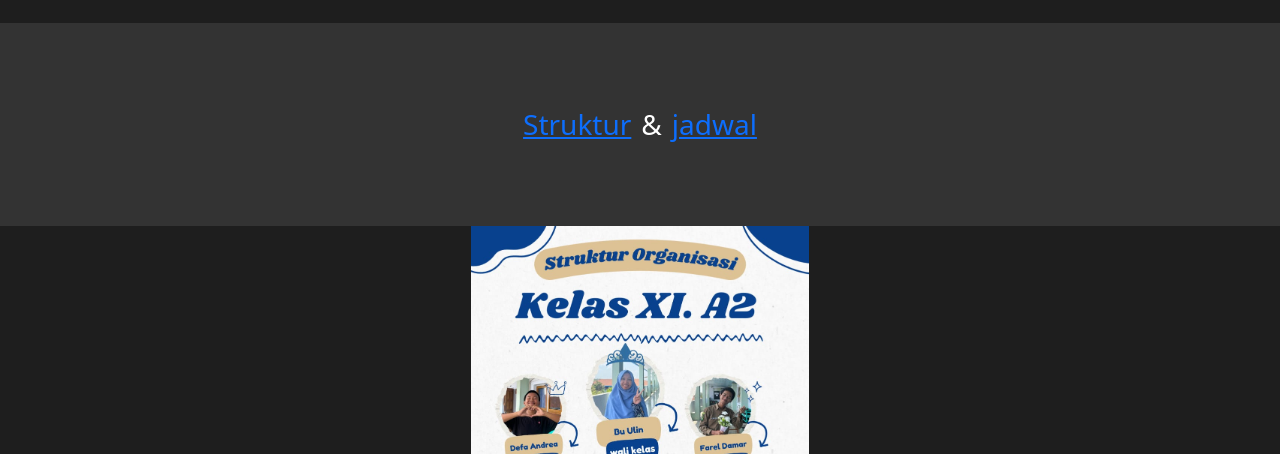
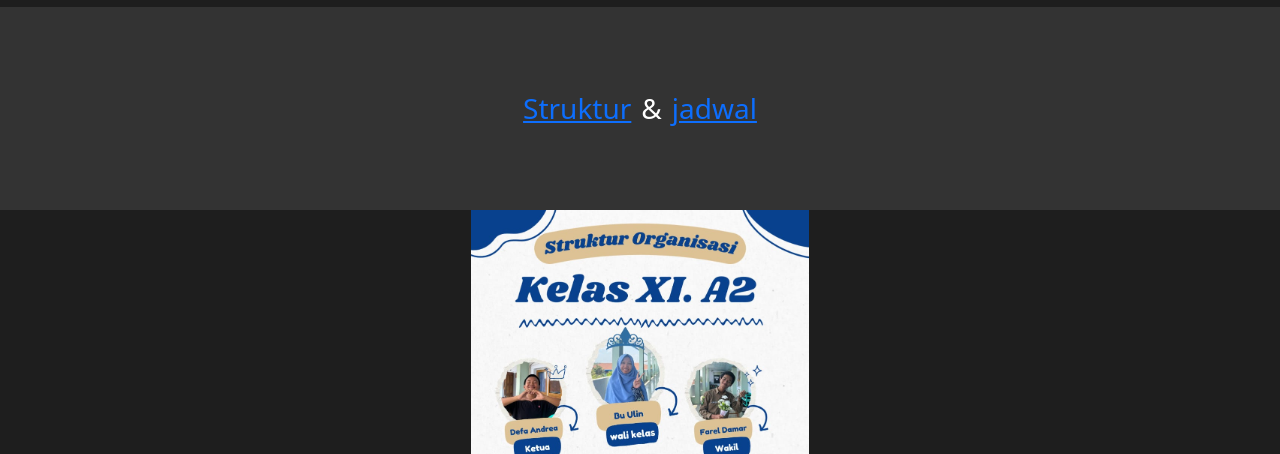
Before and after one commit to YasinNashrullah/FA2, a website: page index.html in a window 1280 px wide. Shown: the part 5304-5758 px from the top of the page. Drawn offline with nearby package versions, Linux system fonts and the light colour scheme.

Commit message:
Update index.css

```diff
--- a/index.css
+++ b/index.css
@@ -1,4 +1,3 @@
-<<<<<<< HEAD
 * {
     padding: 0;
     margin: 0;
@@ -1196,4 +1195,3 @@ body {
 }
 
 /* footer end */
->>>>>>> f4bd6ae1a16f6f5a742038218561f7ce77dcac95
```
